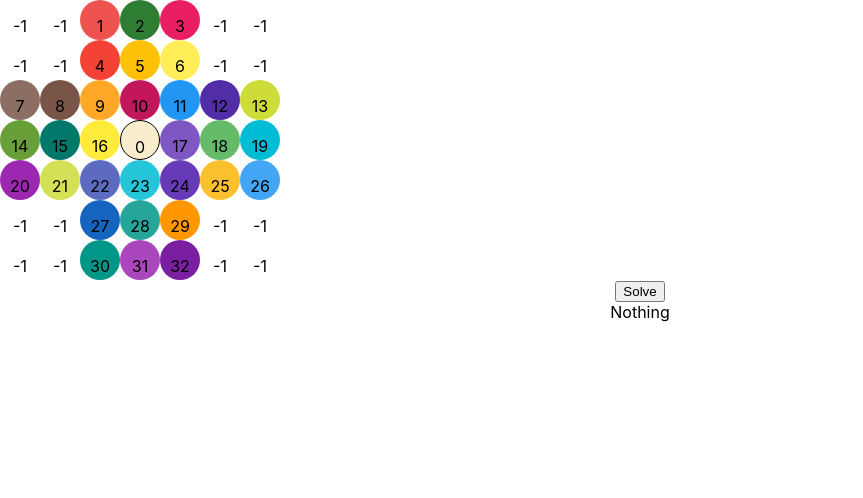
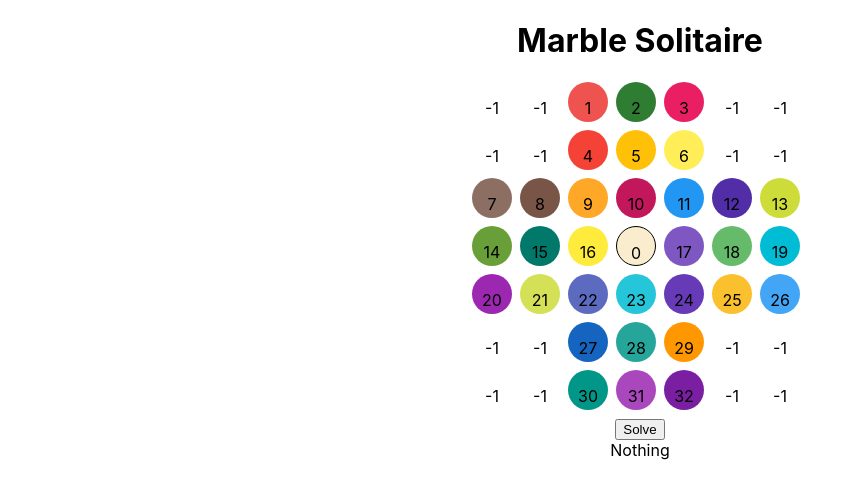
Before and after one commit to josh-taylr/marble-solitaire, a React (Create React App) app: page / in a window 1280 px wide. Shown: the top 498 px of the page, without its empty margins (0-863 px from the left). Built offline with nearby package versions, Linux system fonts and the light colour scheme.

Commit message:
Add page title

```diff
--- a/src/App.css
+++ b/src/App.css
@@ -8,6 +8,13 @@
 }
 
 #pass-btn {
+}
+
+.game-container {
+  display: flex;
+  flex-direction: column;
+  justify-content: center;
+  align-items: center;
 }
 
 #board {
--- a/src/App.tsx
+++ b/src/App.tsx
@@ -7,6 +7,7 @@ export default function App(): JSX.Element {
   const game = new MarbleSolitaire("English" as BoardType);
   return (
     <div className="App">
+      <h1>Marble Solitaire</h1>
       <MarbleSolitaireComponent game={game} />
     </div>
   );
--- a/src/BoardView.tsx
+++ b/src/BoardView.tsx
@@ -2,7 +2,7 @@ import React from "react";
 import { type MarbleSolitaire } from "./marble-solitaire";
 import { BoardSpace } from "./BoardSpaceView";
 
-const GRID_SIZE = 40;
+const GRID_SIZE = 48;
 
 interface BoardViewProps {
   game: MarbleSolitaire;
@@ -12,13 +12,13 @@ interface BoardViewProps {
 
 export class BoardView extends React.Component<BoardViewProps> {
   render(): JSX.Element {
-    const intersections: React.ReactElement[] = [];
+    const spaces: React.ReactElement[] = [];
     for (let i = 0; i < this.props.game.size; i++) {
       for (let j = 0; j < this.props.game.size; j++) {
-        intersections.push(
+        spaces.push(
           <BoardSpace
             id={this.props.game.board[i][j]}
-            key={`intersection-${i}-${j}`}
+            key={`space-${i}-${j}`}
             game={this.props.game}
             color={
               this.props.colors.get(this.props.game.board[i][j]) ?? "white"
@@ -38,7 +38,7 @@ export class BoardView extends React.Component<BoardViewProps> {
 
     return (
       <div style={style} id="board">
-        {intersections}
+        {spaces}
       </div>
     );
   }
--- a/src/MarbleSolitaireComponent.tsx
+++ b/src/MarbleSolitaireComponent.tsx
@@ -77,7 +77,7 @@ export class MarbleSolitaireComponent extends React.Component<
 
   render(): JSX.Element {
     return (
-      <div>
+      <div className="game-container">
         <BoardView
           game={this.state.game}
           colors={this.colorMap}
```
